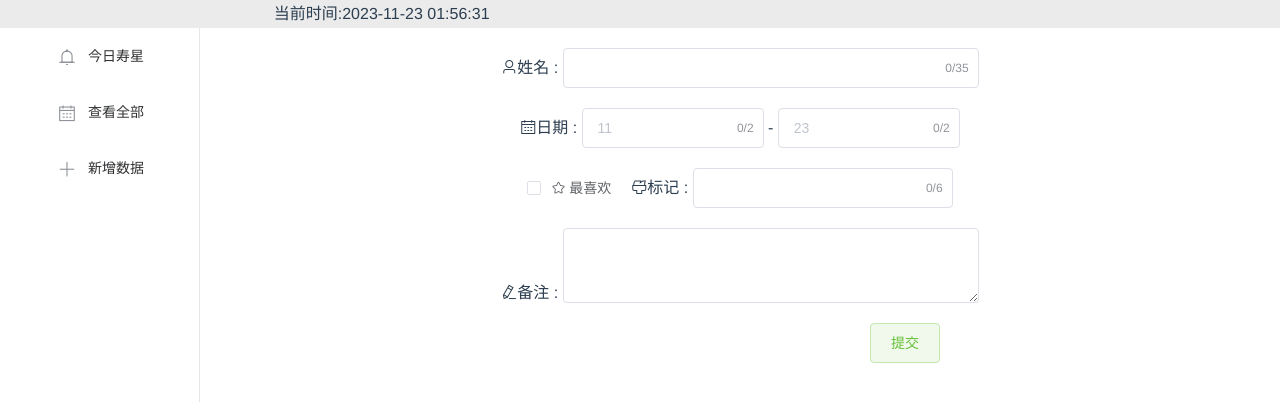
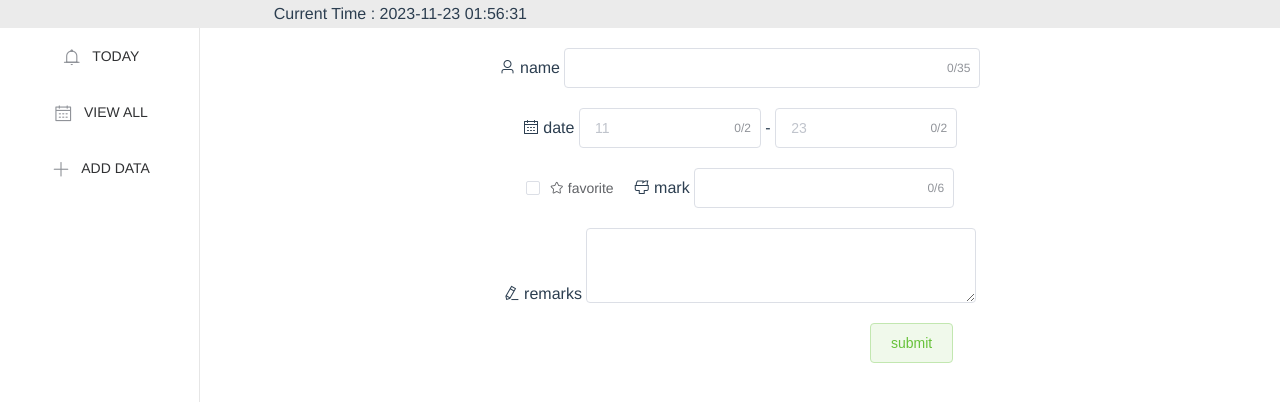
Before and after one commit to meng25290/RecordCalendar, a Vue app: page /#/add in a window 1280 px wide. Shown: the top 402 px of the page. Built offline with nearby package versions, Linux system fonts and the light colour scheme.

Commit message:
添加英语

```diff
--- a/src/components/BasicLeft.vue
+++ b/src/components/BasicLeft.vue
@@ -2,15 +2,18 @@
   <el-menu :style="{ height: `calc(100vh - ${headerHeight})` }">
     <el-menu-item @click="changeCurrentPage('today')">
       <i class="el-icon-bell"></i>
-      今日寿星
+      <!-- 今日寿星 -->
+      {{ $t('basicLeft.today') }}
     </el-menu-item>
     <el-menu-item @click="changeCurrentPage('all')">
       <i class="el-icon-date"></i>
-      查看全部
+      <!-- 查看全部 -->
+      {{ $t('basicLeft.all') }}
     </el-menu-item>
     <el-menu-item @click="changeCurrentPage('add')">
       <i class="el-icon-plus"></i>
-      新增数据
+      <!-- 新增数据 -->
+      {{ $t('basicLeft.add') }}
     </el-menu-item>
   </el-menu>
 </template>
--- a/src/components/BasicTop.vue
+++ b/src/components/BasicTop.vue
@@ -1,7 +1,8 @@
 <template>
   <el-row :gutter="20" style="margin-left: 200px">
     <el-col :offset="1" :span="12" style="text-align: left">
-      当前时间:{{ currentTime }}
+      <!-- 当前时间 -->
+      {{ $t('basicTop.currentTime') }} : {{ currentTime }}
     </el-col>
     <el-col :span="11"></el-col>
   </el-row>
--- a/src/i18n/en.json
+++ b/src/i18n/en.json
@@ -1,4 +1,56 @@
 {
+  "sure": "sure",
+  "cancel": "cancel",
+  "success":"success",
+  "fail":"fail",
+  "error":"error",
+
   "index.hello": "HELLO WORLD",
-  "index.home": "HOME"
+  "index.home": "HOME",
+
+
+
+  "basicTop.currentTime": "Current Time",
+
+
+
+  "basicLeft.today": "TODAY",
+  "basicLeft.all":"VIEW ALL",
+  "basicLeft.add":"ADD DATA",
+
+
+
+  "todayView.today": "Today's birthday star",
+  "todayView.seven":"Seven day reminder",
+  "todayView.nodata": "None...",
+
+
+
+  "allView.favorite":"favorite",
+  "allView.mark":"mark",
+  "allView.import":"import",
+  "allView.export":"export",
+  "allView.delete":"delete",
+
+  "allView.name":"name",
+  "allView.birthday":"birthday",
+  "allView.remarks":"remarks",
+  "allView.popconfirm":"confirm delete?",
+
+  "allView.JsonError":"Content format error, please select the correct file",
+  "allView.fileError": "Please select a valid text file(*.txt)",
+  "allView.exportError": "No data available for export",
+
+
+
+  "addView.name":"name",
+  "addView.date":"date",
+  "addView.favorite":"favorite",
+  "addView.mark":"mark",
+  "addView.remarks":"remarks",
+  "addView.submit":"submit",
+
+  "addView.nullError":"Cannot be empty except for remarks",
+  "addView.dateError":"Invalid date",
+  "addView.addSuccess":"Added successfully"
 }
--- a/src/views/AddView.vue
+++ b/src/views/AddView.vue
@@ -11,13 +11,21 @@
         <el-main :style="{ height: `calc(100vh - ${headerHeight})` }">
           <el-row>
             <el-col :offset="6" :span="12">
-              <span><i class="el-icon-user"></i>姓名 : </span>
+              <span>
+                <i class="el-icon-user"></i>
+                <!-- 姓名 :  -->
+                {{ $t('addView.name') }}
+              </span>
               <el-input v-model="name" maxlength="35" show-word-limit style="width: 80%;"></el-input>
             </el-col>
           </el-row>
           <el-row>
             <el-col :offset="6" :span="12">
-              <span><i class="el-icon-date"></i>日期 : </span>
+              <span>
+                <i class="el-icon-date"></i>
+                <!-- 日期 :  -->
+                {{ $t('addView.date') }}
+              </span>
               <el-input v-model="month" :placeholder="this.$moment(currentDate).format('MM')" maxlength="2"
                 show-word-limit style="width: 35%;"></el-input>
               <span> - </span>
@@ -29,22 +37,33 @@
             <el-col :offset="6" :span="12">
               <el-checkbox v-model="favorite">
                 <i class="el-icon-star-on" v-if="favorite"></i><i class="el-icon-star-off" v-else></i>
-                最喜欢
+                <!-- 最喜欢 -->
+                {{ $t('addView.favorite') }}
               </el-checkbox>
               <span style="margin-right: 20px;"></span>
-              <span><i class="el-icon-brush"></i>标记 : </span>
+              <span>
+                <i class="el-icon-brush"></i>
+                <!-- 标记 :  -->
+                {{ $t('addView.mark') }}
+              </span>
               <el-input v-model="mark" maxlength="6" show-word-limit style="width: 50%;"></el-input>
             </el-col>
           </el-row>
           <el-row>
             <el-col :offset="6" :span="12">
-              <span><i class="el-icon-edit"></i>备注 : </span><el-input v-model="remarks" type="textarea" rows="3"
-                style="width: 80%;"></el-input>
+              <span>
+                <i class="el-icon-edit"></i>
+                <!-- 备注 :  -->
+                {{ $t('addView.remarks') }}
+              </span><el-input v-model="remarks" type="textarea" rows="3" style="width: 75%;"></el-input>
             </el-col>
           </el-row>
           <el-row>
             <el-col :offset="15" :span="1">
-              <el-button type="success" plain @click="addBirthday()">提交</el-button>
+              <el-button type="success" plain @click="addBirthday()">
+                <!-- 提交 -->
+                {{ $t('addView.submit') }}
+              </el-button>
             </el-col>
           </el-row>
         </el-main>
@@ -80,10 +99,10 @@ export default {
     addBirthday() {
       if (this.name == "" || this.month == "" || this.date == "" || this.mark == "") {
         this.$notify.error({
-        title: '失败',
-        message: '除备注外不能为空值',
-        duration: 3000
-      });
+          title: this.$t('fail'),
+          message: this.$t('addView.nullError'),
+          duration: 3000
+        });
         return;
       }
       let day;
@@ -96,12 +115,12 @@ export default {
           // automatically generated
           dateObj = new Date(`${this.$moment().format("YYYY")}-${this.month}-${this.date}`);
         if (isNaN(dateObj.getTime())) {
-          throw new Error('无效的日期');
+          throw new Error(this.$t('addView.dateError'));
         }
         day = this.$moment(dateObj).format("YYYY-MM-DD");
       } catch (error) {
         this.$notify.error({
-          title: '错误',
+          title: this.$t('error'),
           message: error,
           duration: 3000
         });
@@ -124,8 +143,8 @@ export default {
       this.$store.commit('autoLoad', this.$moment);
 
       this.$notify({
-        title: '成功',
-        message: '添加成功',
+        title: this.$t('success'),
+        message: this.$t('addView.addSuccess'),
         type: 'success',
         duration: 3000
       });
--- a/src/views/AllView.vue
+++ b/src/views/AllView.vue
@@ -12,7 +12,8 @@
           <el-table :data="birthdayList" :default-sort="{ prop: 'birthday', order: 'ascending' }">
             <el-table-column prop="favorite" label="最喜欢" width="100" align="center" sortable>
               <span slot="header">
-                最喜欢
+                <!-- 最喜欢 -->
+                {{ $t('allView.favorite') }}
               </span>
               <div slot-scope="scope">
                 <i class="el-icon-star-on" v-if="scope.row.favorite"></i>
@@ -21,28 +22,43 @@
             </el-table-column>
             <el-table-column prop="mark" label="标记" width="125" align="center" sortable>
               <span slot="header">
-                标记
+                <!-- 标记 -->
+                {{ $t('allView.mark') }}
               </span>
               <div slot-scope="scope">
                 <el-tag style="padding:0 12px;">{{ scope.row.mark }}</el-tag>
               </div>
             </el-table-column>
-            <el-table-column prop="name" label="姓名" :show-overflow-tooltip=true>
+            <!-- 姓名 -->
+            <el-table-column prop="name" :label="$t('allView.name')" :show-overflow-tooltip=true>
             </el-table-column>
-            <el-table-column prop="birthday" label="生日" width="125" align="center" sortable>
+            <!-- 生日 -->
+            <el-table-column prop="birthday" :label="$t('allView.birthday')" width="125" align="center" sortable>
             </el-table-column>
-            <el-table-column prop="remarks" label="备注" :show-overflow-tooltip=true>
+            <!-- 备注 -->
+            <el-table-column prop="remarks" :label="$t('allView.remarks')" :show-overflow-tooltip=true>
             </el-table-column>
-            <el-table-column width="150" align="right">
+            <el-table-column width="175" align="right">
               <template slot="header">
-                <el-button size="mini" type="info" plain round @click="importFunc()">导入</el-button>
-                <el-button size="mini" type="primary" plain round @click="exportFunc()">导出</el-button>
+                <el-button size="mini" type="info" plain round @click="importFunc()">
+                  <!-- 导入 -->
+                  {{ $t('allView.import') }}
+                </el-button>
+                <el-button size="mini" type="primary" plain round @click="exportFunc()">
+                  <!-- 导出 -->
+                  {{ $t('allView.export') }}
+                </el-button>
               </template>
               <template slot-scope="scope">
                 <!-- <el-button size="mini" @click="clickEdit(scope.row.id)">编辑</el-button> -->
                 <span style="padding-left:10px"></span>
-                <el-popconfirm title="确定删除？" @confirm="clickDelete(scope.row)">
-                  <el-button slot="reference" size="mini" type="danger">删除</el-button>
+                <!-- 确定删除? 确定 取消 -->
+                <el-popconfirm :title="$t('allView.popconfirm')" @confirm="clickDelete(scope.row)"
+                  :confirm-button-text="$t('sure')" :cancel-button-text="$t('cancel')">
+                  <el-button slot="reference" size="mini" type="danger">
+                    <!-- 删除 -->
+                    {{ $t('allView.delete') }}
+                  </el-button>
                 </el-popconfirm>
               </template>
             </el-table-column>
@@ -109,7 +125,7 @@ export default {
     return {
       headerHeight: "28px",
       dialogVisible: false,
-      id: "17f222a8-5a8d-4cbb-9052-4510c0a463ea",
+      id: "",
       selectItem: {},
     }
   },
@@ -131,12 +147,12 @@ export default {
             localStorage.setItem('birthdayData', JSON.stringify(parsedData));
             location.reload();
           } catch (error) {
-            this.$message.error("内容格式错误，请选择正确的文件");
+            this.$message.error(this.$t('allView.JsonError'));
           }
         };
         reader.readAsText(selectedFile, 'UTF-8');
       } else {
-        this.$message.error("请选择有效的文本文件(*.txt)");
+        this.$message.error(this.$t('allView.fileError'));
       }
 
       // 清空文件输入，以允许再次选择相同的文件
@@ -163,7 +179,7 @@ export default {
         document.body.removeChild(downloadLink);
         URL.revokeObjectURL(downloadLink.href);
       } else {
-        this.$message.error("没有可导出的数据");
+        this.$message.error(this.$t('allView.exportError'));
       }
     },
     // clickEdit(id) {
--- a/src/views/TodayView.vue
+++ b/src/views/TodayView.vue
@@ -12,28 +12,36 @@
           <el-container>
             <!-- <button @click="test()">删除localsto</button> -->
             <el-header height="100px" style="font-size: 75px">
-              今日寿星
+              <!-- 今日寿星 -->
+              {{ $t('todayView.today') }}
             </el-header>
             <el-main>
               <el-col>
                 <el-row v-for="(item, index) in whoseBirthdayList" :key="index" style="font-size: 50px">
                   {{ item.name }}
                 </el-row>
-                <el-row v-show="whoseBirthdayList.length == 0" style="font-size: 50px">暂无....</el-row>
+                <el-row v-show="whoseBirthdayList.length == 0" style="font-size: 50px">
+                  <!-- 暂无... -->
+                  {{ $t('todayView.nodata') }}
+                </el-row>
               </el-col>
             </el-main>
           </el-container>
           <el-divider></el-divider>
           <el-container>
             <el-header height="85px" style="font-size: 65px">
-              七日提醒
+              <!-- 七日提醒 -->
+              {{ $t('todayView.seven') }}
             </el-header>
             <el-main>
               <el-col>
                 <el-row v-for="(item, index) in whoseBirthdayIsComingList" :key="index" style="font-size: 35px">
                   {{ item.name }}
                 </el-row>
-                <el-row v-show="whoseBirthdayIsComingList.length == 0" style="font-size: 35px">暂无....</el-row>
+                <el-row v-show="whoseBirthdayIsComingList.length == 0" style="font-size: 35px">
+                  <!-- 暂无... -->
+                  {{ $t('todayView.nodata') }}
+                </el-row>
               </el-col>
             </el-main>
           </el-container>
@@ -97,7 +105,7 @@ export default {
   },
   mounted() {
     setInterval(
-      this.whoseBirthday,this.whoseBirthdayIsComing
+      this.whoseBirthday, this.whoseBirthdayIsComing
       , 1000)
   }
 }
```
Also changed, not shown: src/i18n/zh-CN.json (+54 -1 lines).
